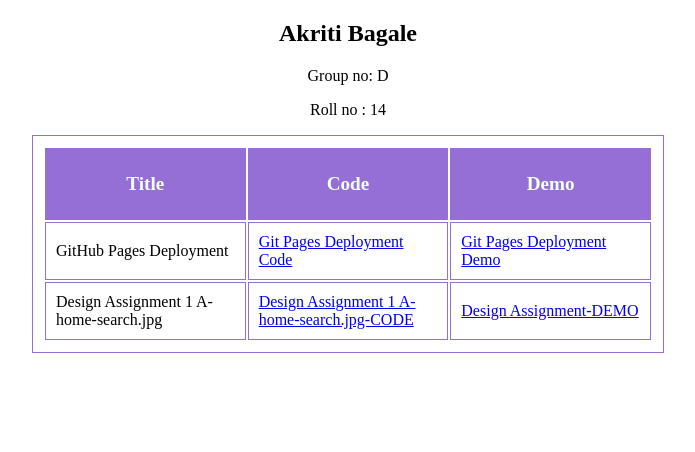
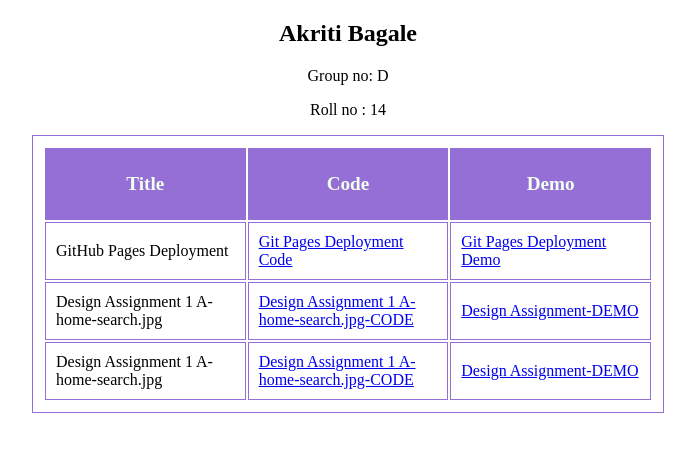
Before and after one commit to akriticodes/akriti.github.io, a plain HTML site: page index.html in a window 1280 px wide. Shown: the whole page, without its empty margins (292-987 px from the left). Drawn offline with Linux system fonts and the light colour scheme.

Commit message:
Table Add

```diff
--- a/index.html
+++ b/index.html
@@ -65,6 +65,11 @@ h2, p{
     <td><a href="https://github.com/akriticodes/assignment/tree/master/Assignment-1">Design Assignment 1 A-home-search.jpg-CODE</a></td>
     <td><a href="https://akriticodes.github.io/assignment/Assignment-1/index.html">Design Assignment-DEMO</a></td>
   </tr>
+  <tr>
+    <td>Design Assignment 1 A-home-search.jpg</td>
+    <td><a href="https://github.com/akriticodes/assignment/tree/master/Assignment-2">Design Assignment 1 A-home-search.jpg-CODE</a></td>
+    <td><a href="https://akriticodes.github.io/assignment/Assignment-2/index.html">Design Assignment-DEMO</a></td>
+  </tr>
 </div>
 </table>
 
```
